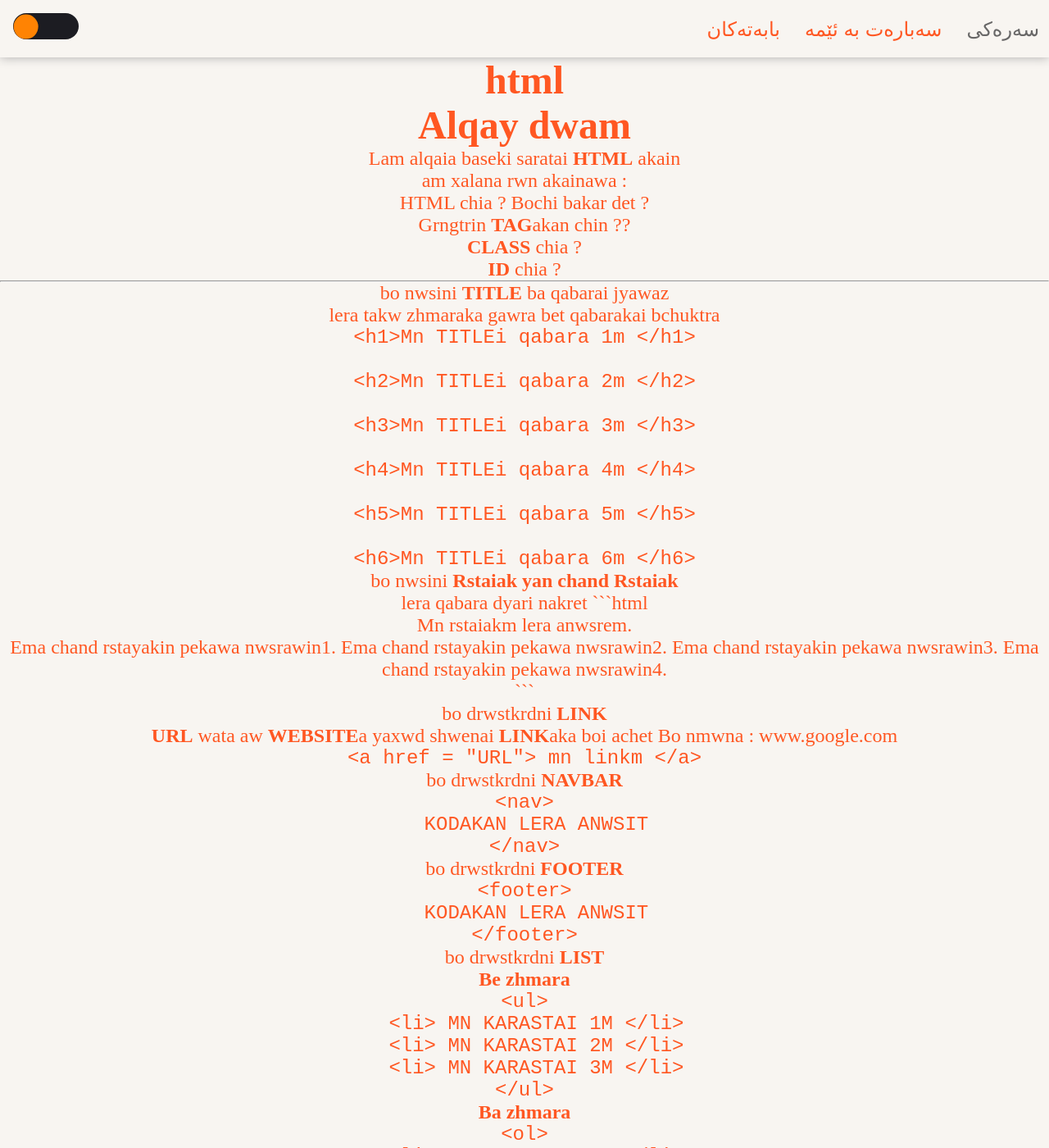
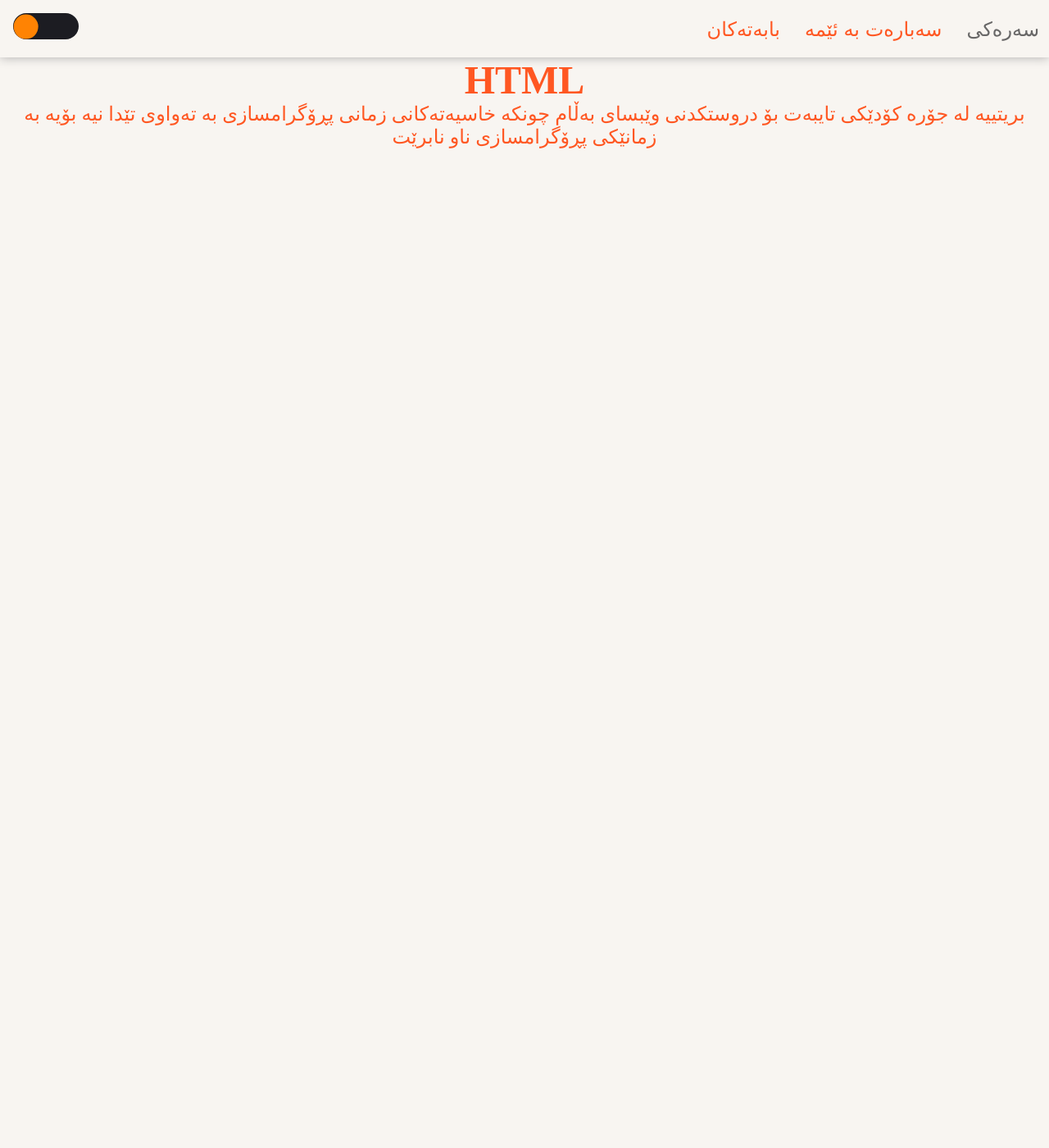
Before and after one commit to k97-Media/k97-Media.github.io, a Jekyll site: the page built from topics/html.md, in a window 1280 px wide and 1400 px high. Shown: the whole window at 82% size. Built offline with Jekyll 4.4.1, drawn with Linux system fonts in a browser that asks for light colours; some web fonts are replaced; some of the changed text lies outside the part shown.

Commit message:
Add kurdish content in Html topic

````diff
--- a/topics/html.md
+++ b/topics/html.md
@@ -1,96 +1,7 @@
 ---
-layout: topic-page
 title: HTML
-permalink: /topic/
 ---
-# html
-# Alqay dwam
 
-Lam alqaia baseki saratai **HTML** akain
+# HTML
 
-am xalana rwn akainawa :
-
-* HTML chia ? Bochi bakar det ?
-* Grngtrin **TAG**akan chin ??
-* **CLASS** chia ?
-* **ID** chia ?
-
-------------------------------
-
-* bo nwsini **TITLE** ba qabarai jyawaz
-  * lera takw zhmaraka gawra bet qabarakai bchuktra
-    ```html
-    <h1>Mn TITLEi qabara 1m </h1>
-
-    <h2>Mn TITLEi qabara 2m </h2>
-
-    <h3>Mn TITLEi qabara 3m </h3>
-
-    <h4>Mn TITLEi qabara 4m </h4>
-
-    <h5>Mn TITLEi qabara 5m </h5>
-
-    <h6>Mn TITLEi qabara 6m </h6>
-    ```
-* bo nwsini **Rstaiak yan chand Rstaiak**
-  * lera qabara dyari nakret
-  ```html
-  <p>Mn rstaiakm lera anwsrem.</p>
-
-  <p>
-    Ema chand rstayakin pekawa nwsrawin1.
-
-    Ema chand rstayakin pekawa nwsrawin2.
-
-    Ema chand rstayakin pekawa nwsrawin3.
-
-    Ema chand rstayakin pekawa nwsrawin4.
-  </p>
-  ```
-* bo drwstkrdni **LINK**
-  * **URL** wata aw **WEBSITE**a yaxwd shwenai **LINK**aka boi achet
-      Bo nmwna : www.google.com
-    ```html
-    <a href = "URL"> mn linkm </a>
-    ```
-
-* bo drwstkrdni **NAVBAR**
-  ```html
-  <nav>
-    KODAKAN LERA ANWSIT
-  </nav>
-  ```
-* bo drwstkrdni **FOOTER**
-  ```html
-  <footer>
-    KODAKAN LERA ANWSIT
-  </footer>
-  ```
-* bo drwstkrdni **LIST**
-  * **Be zhmara**
-    ```html
-    <ul>
-      <li> MN KARASTAI 1M </li>
-      <li> MN KARASTAI 2M </li>
-      <li> MN KARASTAI 3M </li>
-    </ul>
-    ```
-  * **Ba zhmara**
-    ```html
-    <ol>
-      <li> MN KARASTAI 1M </li>
-      <li> MN KARASTAI 2M </li>
-      <li> MN KARASTAI 3M </li>
-    </ol>
-    ```
-* Bo danani **WENA**
-  * Lera **URL** aw shwenaia ka rasmakai tedaia
-    ```html
-    <img src="URL">
-    ```
-* bo kokrdnawai chand **TAG**ek wa bakarhenanian wak group
-  ```html
-  <div>
-    TAGakan lera anwsit
-  </div>
-  ```
+بریتییە لە جۆرە کۆدێکی تایبەت بۆ دروستکدنی وێبسای بەڵام چونکە خاسیەتەکانی زمانی پڕۆگرامسازی بە تەواوی تێدا نیە بۆیە بە زمانێکی پڕۆگرامسازی ناو نابرێت
````
